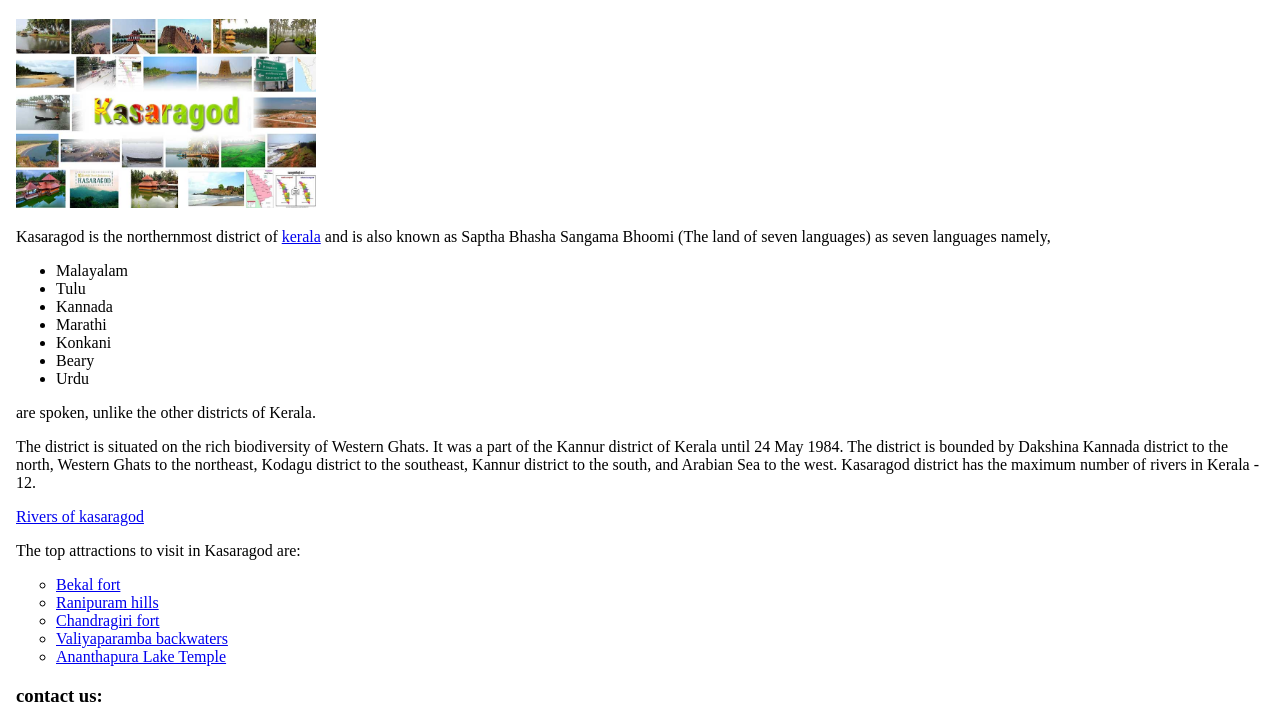
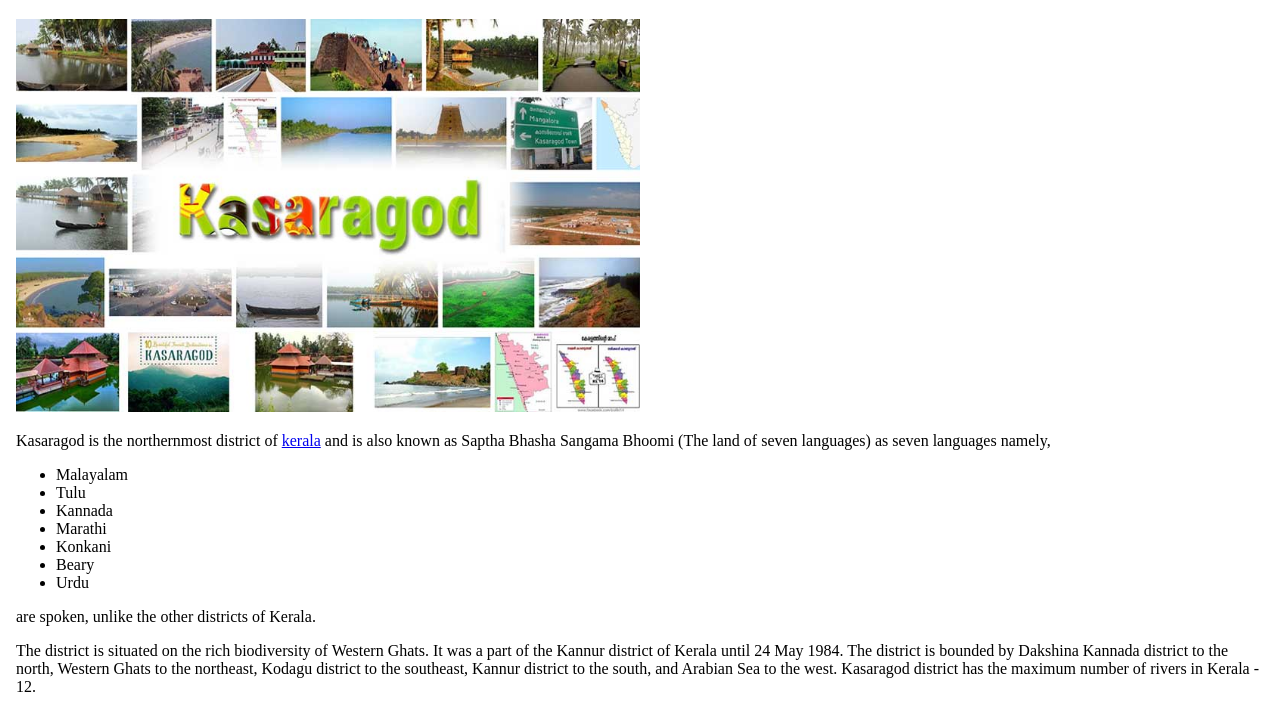
Before and after one commit to ManikuttyV/3CO3CSC, a plain HTML site: page index.html in a window 1280 px wide. Shown: the part 77-789 px from the top of the page. Drawn offline with Linux system fonts and the light colour scheme.

Commit message:
Update index.html

```diff
--- a/index.html
+++ b/index.html
@@ -5,7 +5,7 @@
 	</head>
 	<body style="padding:8px">
 	<h1 style="text-align:center">KASARAGOD</h1>
-	<img src="kasaragod.jpg" width="300px">
+	<img src="kasaragod.jpg" width="50%">
 	<p>
 		Kasaragod is the northernmost district of <a href="kerala.html">kerala</a> and is also known as Saptha Bhasha Sangama Bhoomi (The land of seven languages) as seven languages namely,
 	 <ul style="list-style-type:disc;">
```
